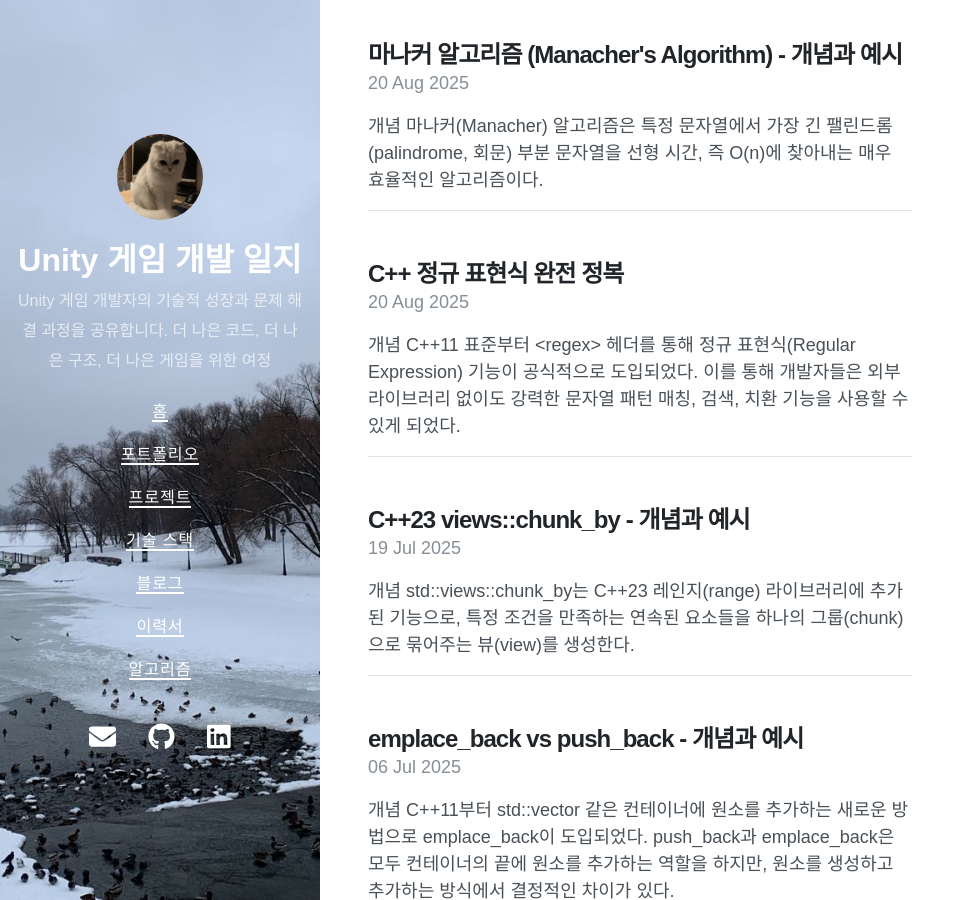
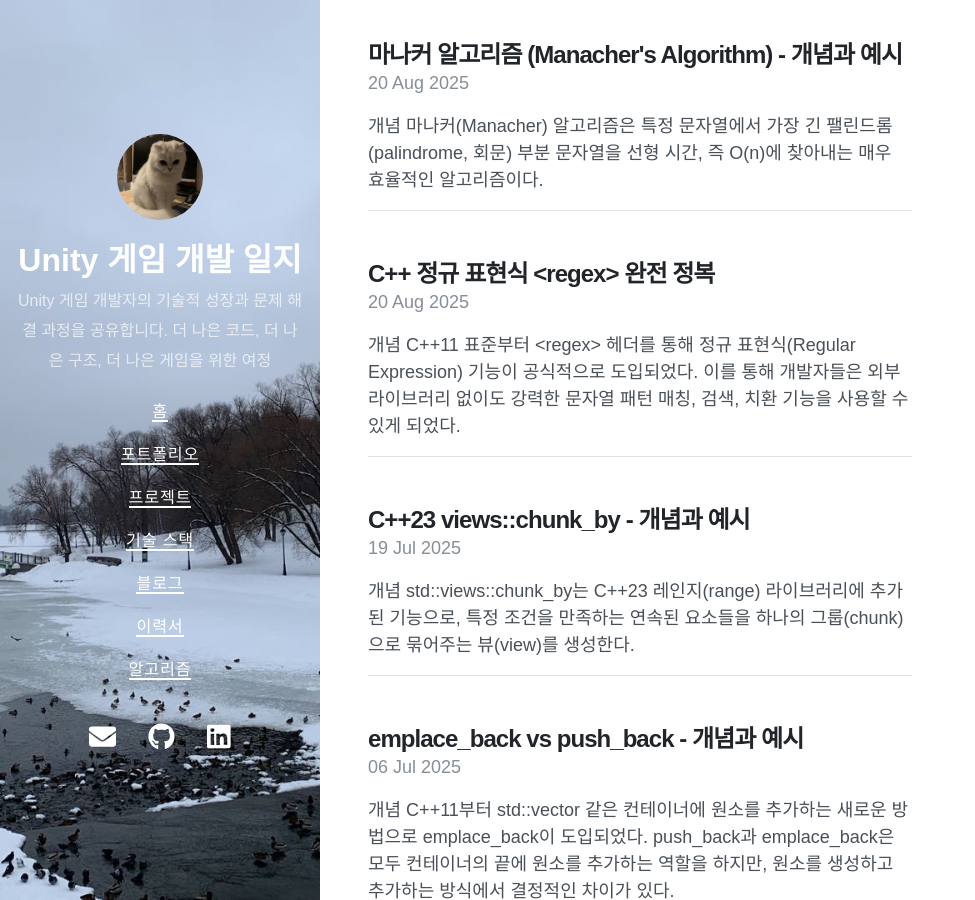
Before and after one commit to vlaud/vlaud.github.io, a Jekyll site: the page built from index.html, in a window 1280 px wide and 900 px high, scrolled down 312 px. Shown: the whole window, without its empty margins (0-975 px from the left). Built offline with Jekyll 4.4.1, drawn with Linux system fonts in a browser that asks for light colours; nearby versions of some CDN libraries; the list of posts is cut into pages by our own code.

Commit message:
홈에서도 HTML 엔티티로 변환
<regex>가 정상적으로 표시됨

```diff
--- a/_layouts/home.html
+++ b/_layouts/home.html
@@ -9,7 +9,7 @@ layout: default
   <section class="post-entry">
     <h2 class="post-title">
       <a href="{{ post.url | relative_url }}">
-        {{ post.title }}
+        {{ post.title | escape }}
       </a>
     </h2>
 
```
